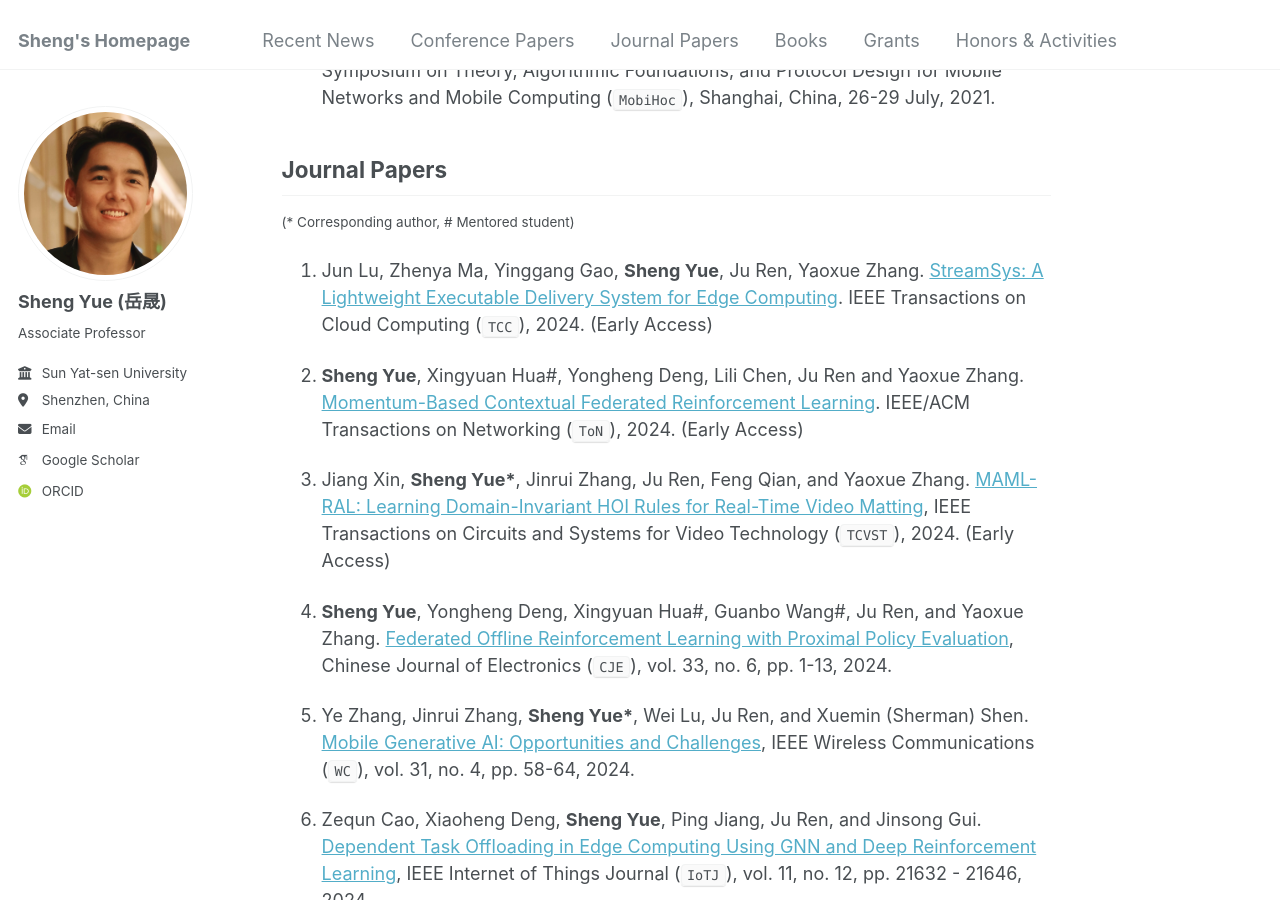
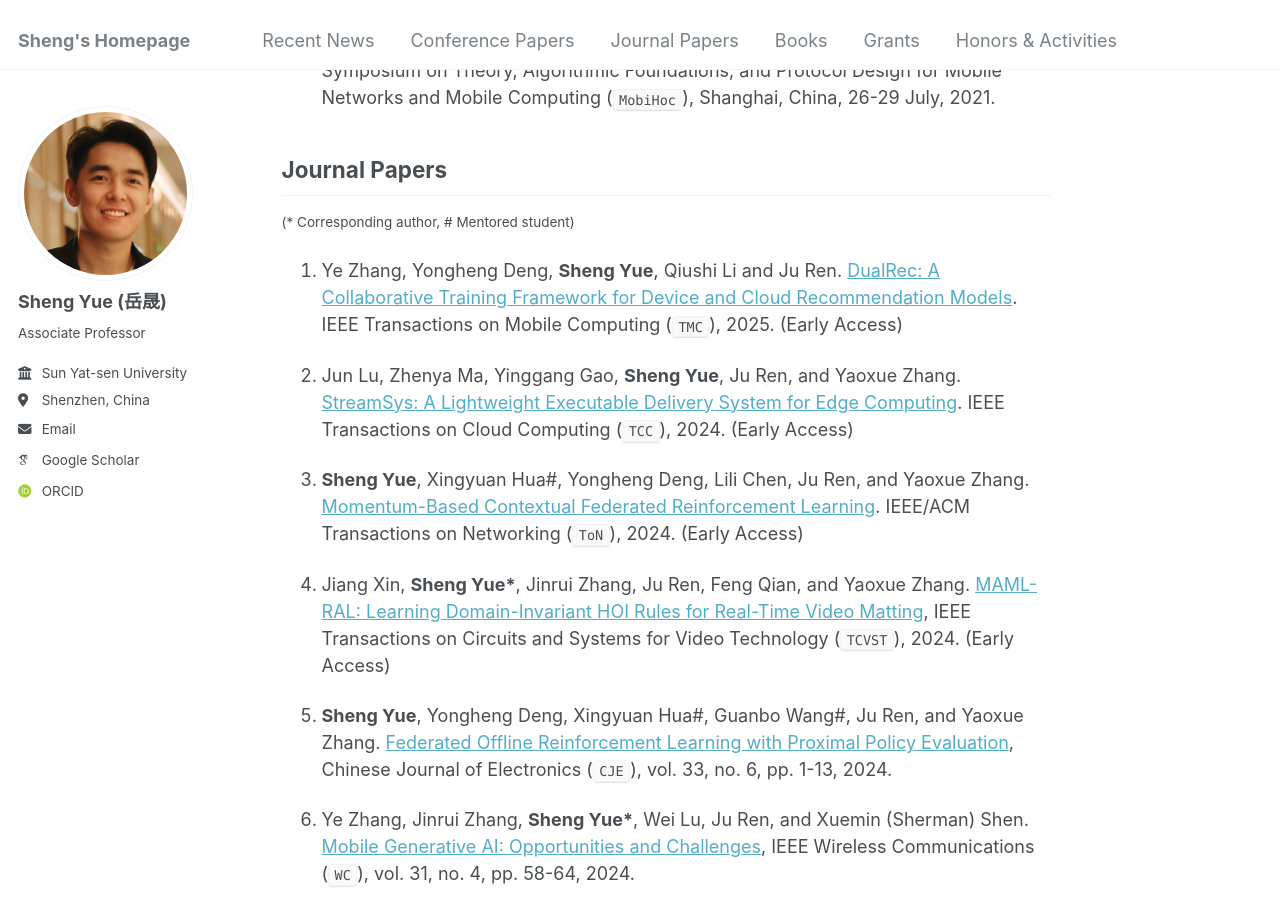
Before and after one commit to shaunyue/shaunyue.github.io, a Jekyll site: the page built from _pages/about.md, in a window 1280 px wide and 900 px high, scrolled down 2160 px. Built offline with Jekyll 4.4.1, drawn with Linux system fonts in a browser that asks for light colours; some web fonts are replaced.

Commit message:
Update information

```diff
--- a/_pages/about.md
+++ b/_pages/about.md
@@ -69,9 +69,11 @@ function toggleContent(id) {
 
 <small>(* Corresponding author, # Mentored student)</small>
 
-1. Jun Lu, Zhenya Ma, Yinggang Gao, **Sheng Yue**, Ju Ren, Yaoxue Zhang. [StreamSys: A Lightweight Executable Delivery System for Edge Computing](https://ieeexplore.ieee.org/abstract/document/10814051). IEEE Transactions on Cloud Computing (`TCC`), 2024. (Early Access)
+1. Ye Zhang, Yongheng Deng, **Sheng Yue**, Qiushi Li and Ju Ren. [DualRec: A Collaborative Training Framework for Device and Cloud Recommendation Models](https://ieeexplore.ieee.org/document/10840283/authors#authors). IEEE Transactions on Mobile Computing (`TMC`), 2025. (Early Access)
 
-1. **Sheng Yue**, Xingyuan Hua#, Yongheng Deng, Lili Chen, Ju Ren and Yaoxue Zhang. [Momentum-Based Contextual Federated Reinforcement Learning](https://ieeexplore.ieee.org/abstract/document/10806823). IEEE/ACM Transactions on Networking (`ToN`), 2024. (Early Access)
+1. Jun Lu, Zhenya Ma, Yinggang Gao, **Sheng Yue**, Ju Ren, and Yaoxue Zhang. [StreamSys: A Lightweight Executable Delivery System for Edge Computing](https://ieeexplore.ieee.org/abstract/document/10814051). IEEE Transactions on Cloud Computing (`TCC`), 2024. (Early Access)
+
+1. **Sheng Yue**, Xingyuan Hua#, Yongheng Deng, Lili Chen, Ju Ren, and Yaoxue Zhang. [Momentum-Based Contextual Federated Reinforcement Learning](https://ieeexplore.ieee.org/abstract/document/10806823). IEEE/ACM Transactions on Networking (`ToN`), 2024. (Early Access)
 
 1. Jiang Xin, **Sheng Yue\***, Jinrui Zhang, Ju Ren, Feng Qian, and Yaoxue Zhang. [MAML-RAL: Learning Domain-Invariant HOI Rules for Real-Time Video Matting](https://ieeexplore.ieee.org/abstract/document/10764755), IEEE Transactions on Circuits and Systems for Video Technology (`TCVST`), 2024. (Early Access)
 
```
